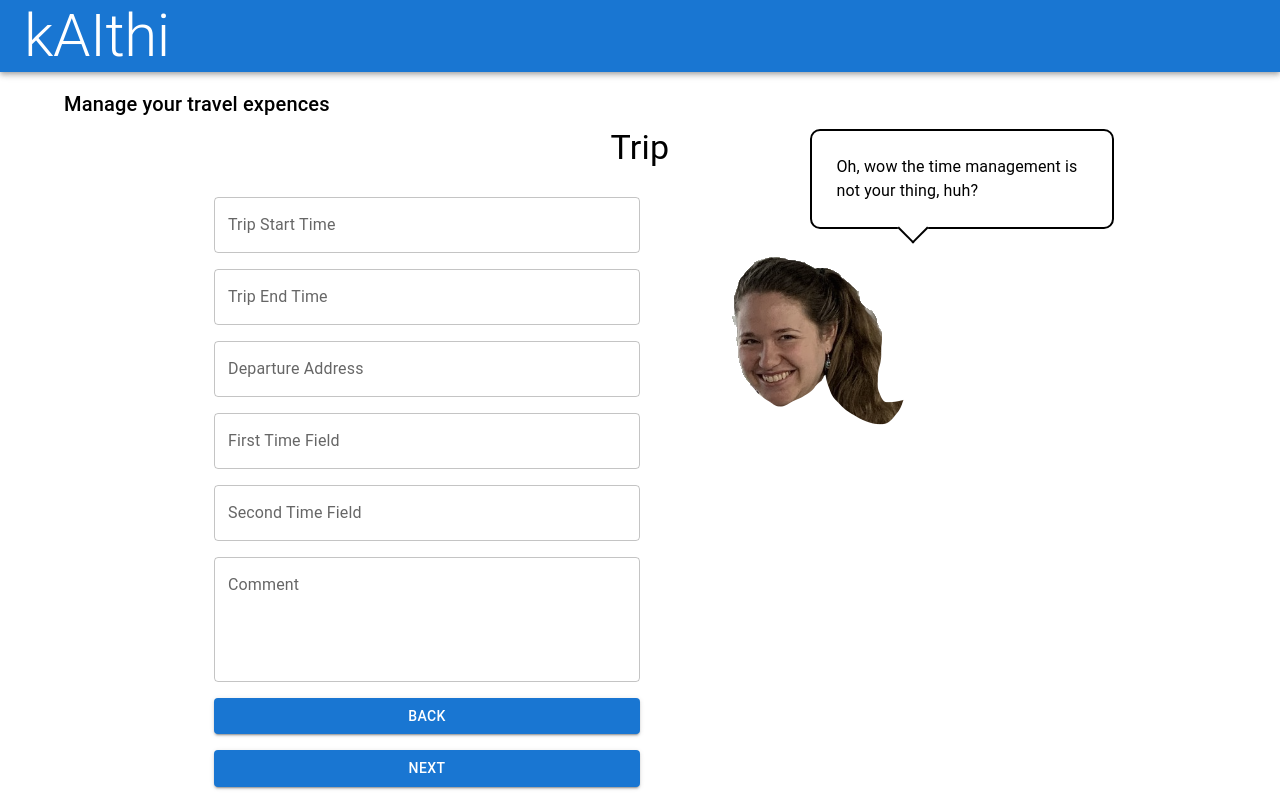
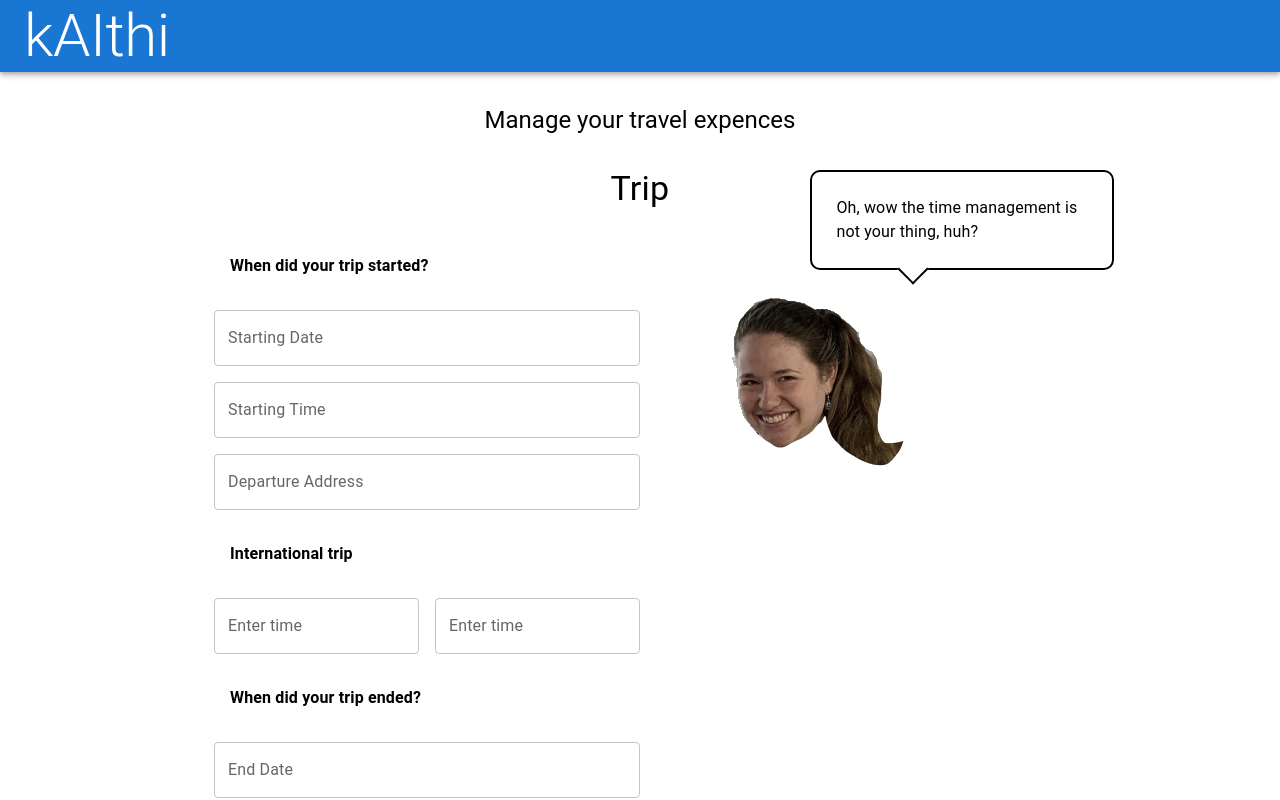
Before and after one commit to Artmari/travel-expences-app, a React (Create React App) app: page / in a window 1280 px wide. Both pictures are taken after a click on the button "NEXT". Shown: the top 800 px of the page. Built offline with nearby package versions, Linux system fonts and the light colour scheme.

Commit message:
Adjusted some form fields, added succsess screen

```diff
--- a/src/components/AppLayout.tsx
+++ b/src/components/AppLayout.tsx
@@ -6,6 +6,7 @@ import {
   AppBar,
   Toolbar,
   Typography,
+  Box,
 } from "@mui/material";
 import Footer from "./layout/Footer";
 import ChatGPTForm from "./user-forms/components/ChatGPTForm";
@@ -22,9 +23,12 @@ const AppLayout: React.FC = () => {
         </Toolbar>
       </AppBar>
       <Container component="main" sx={{ marginTop: "16px" }}>
-        <Typography variant="h6" gutterBottom>
-          Manage your travel expences
-        </Typography>
+        <Box display="flex" justifyContent="center" mt={2} mb={3}>
+          <Typography variant="h5" gutterBottom>
+            Manage your travel expences
+          </Typography>
+        </Box>
+
         <MultiStepForm />
         {/* <ChatGPTForm /> */}
       </Container>
--- /dev/null
+++ b/src/components/layout/FormFieldTitle.tsx
@@ -0,0 +1,13 @@
+// src/Footer.tsx
+import React from "react";
+import { Box, Typography } from "@mui/material";
+
+const FormFieldTitle: React.FC<{ title: string }> = ({ title }) => {
+  return (
+    <Box m={2}>
+      <Typography fontWeight={"bold"}>{title}</Typography>
+    </Box>
+  );
+};
+
+export default FormFieldTitle;
--- /dev/null
+++ b/src/components/layout/SuccessScreen.tsx
@@ -0,0 +1,28 @@
+// src/Footer.tsx
+import React from "react";
+import { Box, Button, Typography } from "@mui/material";
+import ThoughtBubbleWrapper from "./ThoughtBubbleWrapper";
+
+const SuccessScreen: React.FC = () => {
+  return (
+    <Box
+      display="flex"
+      flexDirection="column"
+      justifyContent="center"
+      alignItems="center"
+    >
+      <Box>
+        <Typography variant="h4"> Success!!!!</Typography>
+      </Box>
+      <Box position="relative" mt={15}>
+        <ThoughtBubbleWrapper
+          text="Good Job!"
+          prompt="congratulate employee with accomlishing task"
+        ></ThoughtBubbleWrapper>
+      </Box>
+      <Button></Button>
+    </Box>
+  );
+};
+
+export default SuccessScreen;
--- a/src/components/layout/ThoughtBubbleWrapper.tsx
+++ b/src/components/layout/ThoughtBubbleWrapper.tsx
@@ -23,7 +23,7 @@ const ThoughtBubbleWrapper: React.FC<{ text: string; prompt: string }> = ({
     }
   };
   return (
-    <Box>
+    <Box position="relative">
       <ThoughtBubble
         text={response ? response : text}
         isLoading={loading}
--- a/src/components/user-forms/MultiStepFrom.tsx
+++ b/src/components/user-forms/MultiStepFrom.tsx
@@ -10,9 +10,9 @@ import FromTitle from "../layout/FormTitle";
 import TravelExpensesTransport from "./steps/TravelExpensesTransportation";
 import TravelExpensesOvernightStay from "./steps/TravelExpensesOvernightStay";
 import { prompts, comments } from "../../data/prompts";
+import SuccessScreen from "../layout/SuccessScreen";
 
-const travelCostSchema = z
-  .object({
+const travelCostSchema = z.object({
   //general
   employeeName: z.string().min(1, { message: "Employee name is required" }),
   client: z.string().min(1, { message: "Client is required" }),
@@ -21,36 +21,31 @@ const travelCostSchema = z
     .string()
     .min(1, { message: "Purpose of travel is required" }),
   //Trip
-    tripStartTime: z.date(),
-    tripEndTime: z.date(),
+  tripStartDate: z.date(),
+  tripStartTime: z.date().optional(),
+
   departureAddress: z
     .string()
     .nonempty({ message: "Departure address is required" }),
-    firstTimeField: z.date(),
-    secondTimeField: z.date(),
+
+  borderCrossingDestination: z.date().optional(),
+  borderCrossingHome: z.date().optional(),
+
+  tripEndDate: z.date(),
+  tripEndTime: z.date().optional(),
+
+  arrivalAddress: z
+    .string()
+    .nonempty({ message: "Departure address is required" }),
+
   comment: z.string().optional(),
   //transport
   transportType: z.string().nonempty("Transport type is required"),
   licensePlate: z.string().optional().nullable(),
   mileageStart: z.number().optional().nullable(),
   mileageEnd: z.number().optional().nullable(),
-  })
-  .refine(
-    (data) => {
-      if (data.transportType === "Car") {
-        return (
-          data.licensePlate &&
-          data.mileageStart !== null &&
-          data.mileageEnd !== null
-        );
-      }
-      return true;
-    },
-    {
-      message: "License plate and mileage fields are required for Car",
-      path: ["licensePlate"],
-    }
-  );
+  accommodation: z.array(z.enum(["Hotel", "Private"])),
+});
 
 type TravelCostFormInputs = z.infer<typeof travelCostSchema>;
 
@@ -61,6 +56,10 @@ const MultiStepForm: React.FC = () => {
     mode: "all",
   });
 
+  const {
+    formState: { isSubmitted },
+  } = methods;
+
   const handleNext = () => setStep(step + 1);
   const handleBack = () => setStep(step - 1);
 
@@ -68,9 +67,9 @@ const MultiStepForm: React.FC = () => {
     console.log(data);
   };
 
-  console.log("prompts", prompts);
-
-  return (
+  return isSubmitted ? (
+    <SuccessScreen />
+  ) : (
     <FormProvider {...methods}>
       <Container maxWidth="md">
         <Box
@@ -113,25 +112,29 @@ const MultiStepForm: React.FC = () => {
                 bubbleText={"Lol, save the world! Choo choo"}
                 prompt={prompts.travelDetailsPrompt}
               >
-                <TravelExpensesTransport onBack={handleBack} />
+                <TravelExpensesTransport
+                  onBack={handleBack}
+                  onNext={handleNext}
+                />
               </FormStepContainer>
             </>
           )}
-          {/* {step === 4 && (
+          {step === 4 && (
             <>
               <FromTitle title="Overnight Stay" />
               <FormStepContainer
                 bubbleText={"Next time you can book a better hotel, I promise"}
+                prompt={prompts.stayDetailsPrompt}
               >
-                <TravelExpensesOvernightStay onStepChange={handleBack} />
+                <TravelExpensesOvernightStay onBack={handleBack} />
               </FormStepContainer>
             </>
-          )} */}
+          )}
 
           <Button
             type="submit"
             variant="contained"
-            style={{ visibility: step === 3 ? "visible" : "hidden" }}
+            style={{ visibility: step === 4 ? "visible" : "hidden" }}
           >
             Submit
           </Button>
--- a/src/components/user-forms/steps/TravelExpensesTrip.tsx
+++ b/src/components/user-forms/steps/TravelExpensesTrip.tsx
@@ -7,6 +7,7 @@ import {
   LocalizationProvider,
 } from "@mui/x-date-pickers";
 import { AdapterDateFns } from "@mui/x-date-pickers/AdapterDateFnsV3";
+import FormFieldTitle from "../../layout/FormFieldTitle";
 
 const TravelExpensesTrip: React.FC<{
   onNext: () => void;
@@ -23,12 +24,13 @@ const TravelExpensesTrip: React.FC<{
         component="form"
         sx={{ display: "flex", flexDirection: "column", gap: 2 }}
       >
+        <FormFieldTitle title="When did your trip started?" />
         <Controller
-          name="tripStartTime"
+          name="tripStartDate"
           control={control}
           render={({ field }) => (
             <DatePicker
-              label="Trip Start Time"
+              label="Starting Date"
               value={field.value}
               onChange={field.onChange}
               slots={{
@@ -43,21 +45,20 @@ const TravelExpensesTrip: React.FC<{
             />
           )}
         />
-
         <Controller
-          name="tripEndTime"
+          name="tripStartTime"
           control={control}
           render={({ field }) => (
-            <DatePicker
-              label="Trip End Time"
+            <TimePicker
+              label="Starting Time"
               value={field.value}
               onChange={field.onChange}
               slots={{
                 textField: (params: any) => (
                   <TextField
                     {...params}
-                    error={!!errors.tripEndTime}
-                    helperText={errors.tripEndTime?.message}
+                    error={!!errors.firstTimeField}
+                    helperText={errors.firstTimeField?.message}
                   />
                 ),
               }}
@@ -77,12 +78,15 @@ const TravelExpensesTrip: React.FC<{
           )}
         />
 
+        <FormFieldTitle title="International trip" />
+
+        <Box display="flex" gap={2}>
           <Controller
-          name="firstTimeField"
+            name="borderCrossingDestination"
             control={control}
             render={({ field }) => (
               <TimePicker
-              label="First Time Field"
+                label="Enter time"
                 value={field.value}
                 onChange={field.onChange}
                 slots={{
@@ -99,11 +103,11 @@ const TravelExpensesTrip: React.FC<{
           />
 
           <Controller
-          name="secondTimeField"
+            name="borderCrossingHome"
             control={control}
             render={({ field }) => (
               <TimePicker
-              label="Second Time Field"
+                label="Enter time"
                 value={field.value}
                 onChange={field.onChange}
                 slots={{
@@ -115,6 +119,63 @@ const TravelExpensesTrip: React.FC<{
                     />
                   ),
                 }}
+              />
+            )}
+          />
+        </Box>
+
+        <FormFieldTitle title="When did your trip ended?" />
+
+        <Controller
+          name="tripEndDate"
+          control={control}
+          render={({ field }) => (
+            <DatePicker
+              label="End Date"
+              value={field.value}
+              onChange={field.onChange}
+              slots={{
+                textField: (params: any) => (
+                  <TextField
+                    {...params}
+                    error={!!errors.tripEndTime}
+                    helperText={errors.tripEndTime?.message}
+                  />
+                ),
+              }}
+            />
+          )}
+        />
+
+        <Controller
+          name="tripEndTime"
+          control={control}
+          render={({ field }) => (
+            <TimePicker
+              label="Arrival Time"
+              value={field.value}
+              onChange={field.onChange}
+              slots={{
+                textField: (params: any) => (
+                  <TextField
+                    {...params}
+                    error={!!errors.firstTimeField}
+                    helperText={errors.firstTimeField?.message}
+                  />
+                ),
+              }}
+            />
+          )}
+        />
+
+        <Controller
+          name="arrivalAddress"
+          control={control}
+          render={({ field }) => (
+            <TextField
+              label="Arrival Address"
+              error={!!errors.departureAddress}
+              {...field}
             />
           )}
         />
```
Also changed, not shown: src/components/user-forms/steps/TravelExpensesOvernightStay.tsx (+61 -5 lines), src/components/user-forms/steps/TravelExpensesTransportation.tsx (+11 -10 lines). Lines whose indentation alone changed are shown as unchanged.
